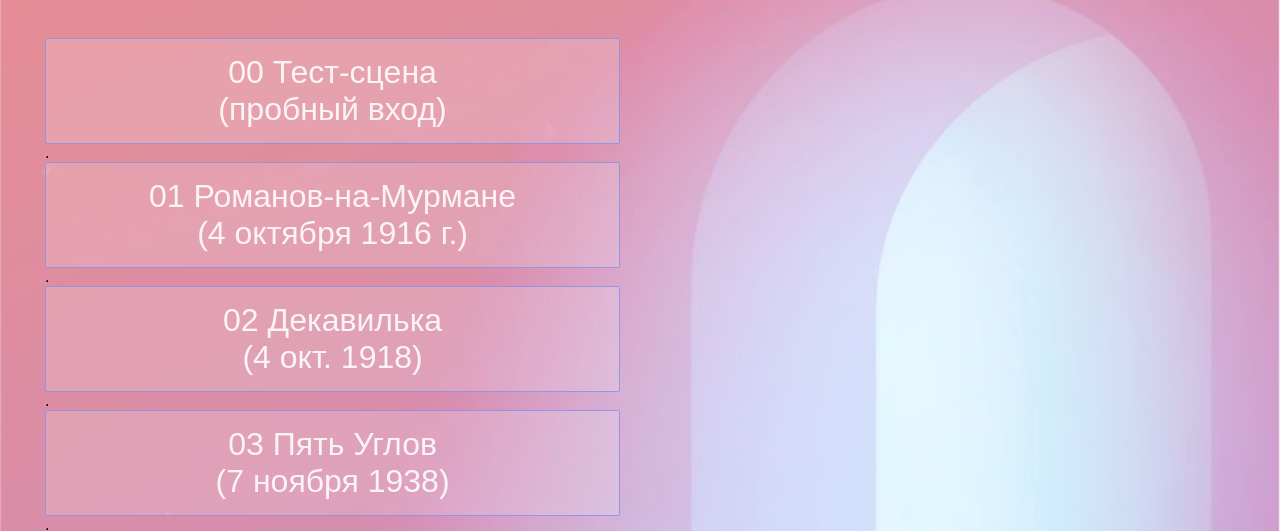
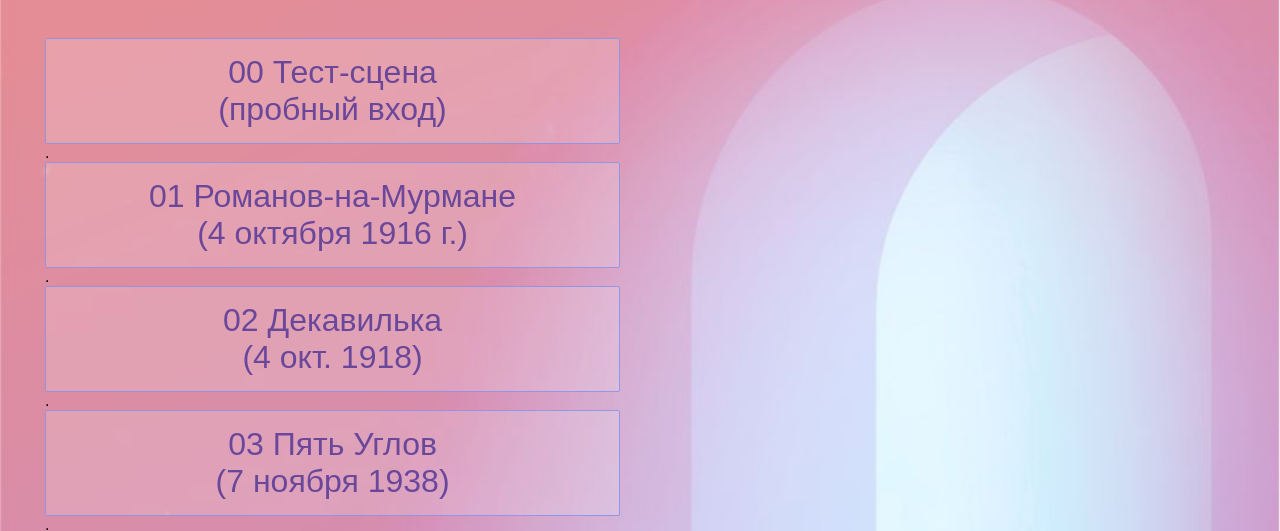
Before and after one commit to Ar-go-naut/ARMurmansk, a plain HTML site: page index.html in a window 1280 px wide. Shown: the part 267-798 px from the top of the page. Drawn offline with Linux system fonts and the light colour scheme.

Commit message:
Update index.html

```diff
--- a/index.html
+++ b/index.html
@@ -45,7 +45,7 @@ body, html {
     background-color: rgba(255, 255, 255, 0.2);
     border: 1px solid #8b95e7;
     border-radius: 2px;
-    color: white; /* White text */
+    color: #5E4099; /* White text */
     padding: 15px 20px;
     cursor: pointer;
     width: 100%;
```
